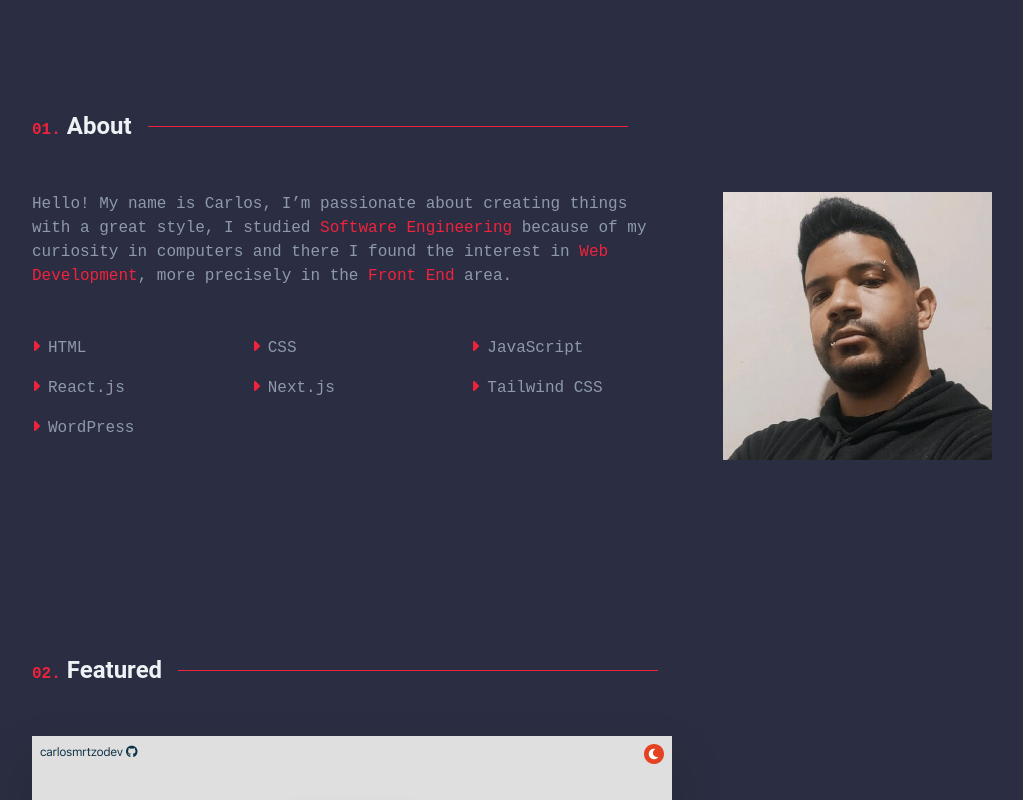
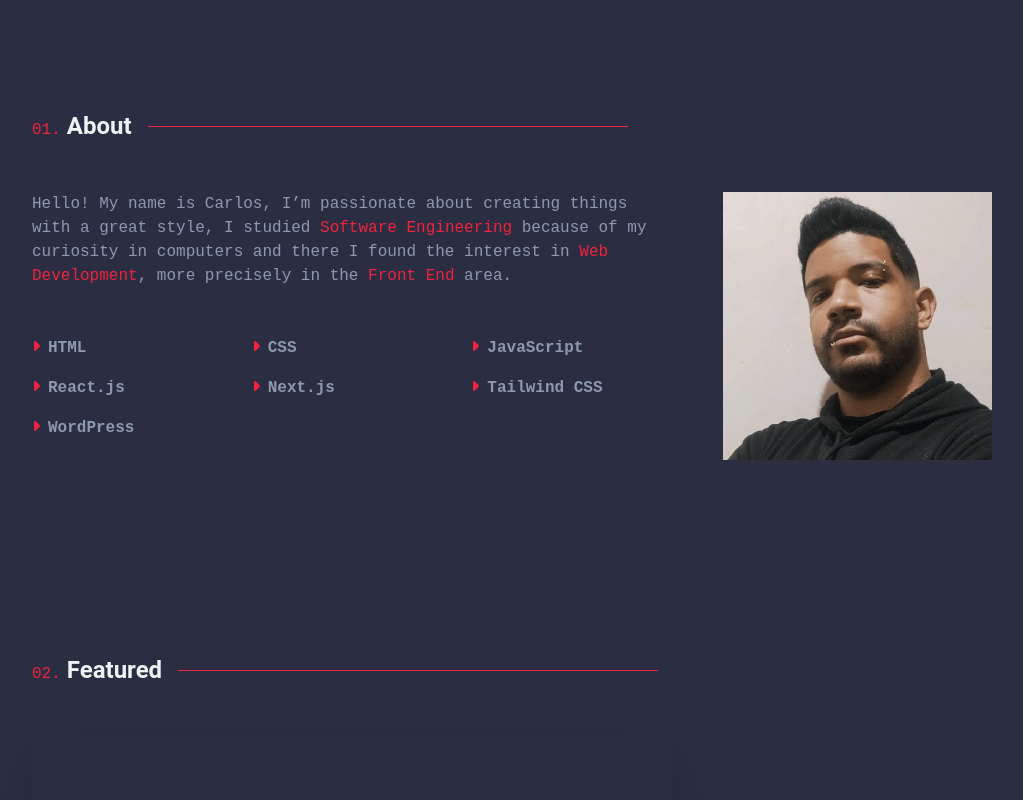
Before and after one commit to carlosamarto/portfolio, a React (Create React App) app: page / in a window 1280 px wide. Shown: the part 820-1620 px from the top of the page, without its empty margins (128-1151 px from the left). Built offline with nearby package versions, Linux system fonts and the light colour scheme.

Commit message:
update v2.4

```diff
--- a/src/globals.css
+++ b/src/globals.css
@@ -52,8 +52,8 @@
 
 @layer components {
   .title__line,
-  .contact__container-title,
-  .projects__card-title {
+  .projects__card-title,
+  .contact__container-title {
     @apply font-roboto font-bold text-light;
   }
 
@@ -63,9 +63,9 @@
   .footer__top-icon,
   .navbar__menu-icon,
   .about__skills-icon,
-  .contact__container-title_number,
   .navbar__menu-links_number,
   .projects__card-icons_folder,
+  .contact__container-title_number,
   .navbar__menu-responsive_icon-close,
   .projects__card-icon_container-links {
     @apply text-red;
@@ -174,6 +174,12 @@
     @apply lg:fixed lg:left-8;
   }
 
+  .about__skills .strong__alt-color_text,
+  .projects__card-skills_text .strong__alt-color_light,
+  .featured__container-skills_container-text .strong__alt-color_light {
+    @apply font-bold;
+  }
+
   .root {
     @apply xl:max-w-7xl md:w-3/4 w-4/5 mx-auto;
   }
@@ -193,6 +199,10 @@
 
   .title__line {
     @apply relative text-subtitle after:content-[''] after:absolute after:top-2/4 after:inline-flex after:bg-red after:w-2/4 after:h-px after:ml-4;
+  }
+
+  .title__number {
+    @apply font-normal;
   }
 
   .p__alt-width {
@@ -336,6 +346,6 @@
     @apply fixed bottom-6 md:right-8 right-2.5;
   }
   .footer__top-icon {
-    @apply cursor-pointer text-subtitle animate-bounce hover:animate-none;
+    @apply cursor-pointer text-subtitle;
   }
 }
```
Also changed, not shown: public/pokedex.png.
